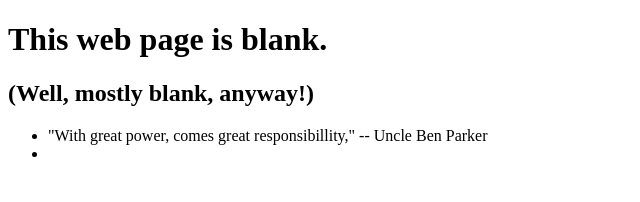
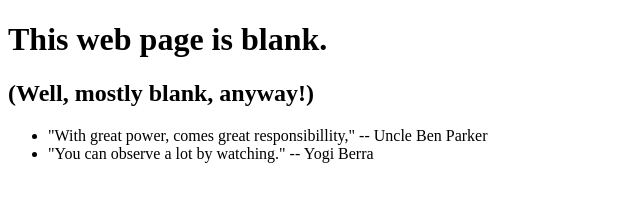
Before and after one commit to fwgh/0main_openSAP_repo, a plain HTML site: page index.html in a window 1280 px wide. Shown: the whole page, without its empty margins (0-640 px from the left). Drawn offline with Linux system fonts and the light colour scheme.

Commit message:
Added quote by Yogi Berra

```diff
--- a/index.html
+++ b/index.html
@@ -13,7 +13,7 @@
 				"With great power, comes great responsibillity," -- Uncle Ben Parker
 			</li>
 			<li>
-
+				"You can observe a lot by watching." -- Yogi Berra
 			</li>
 		</ul>
 	</body>
```
